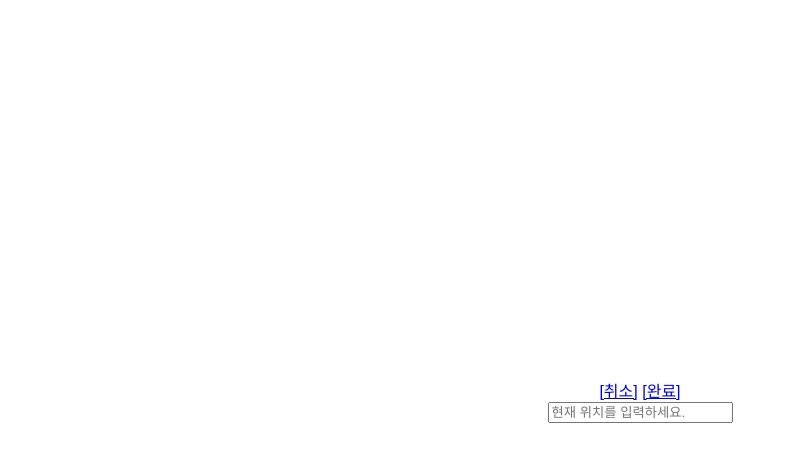
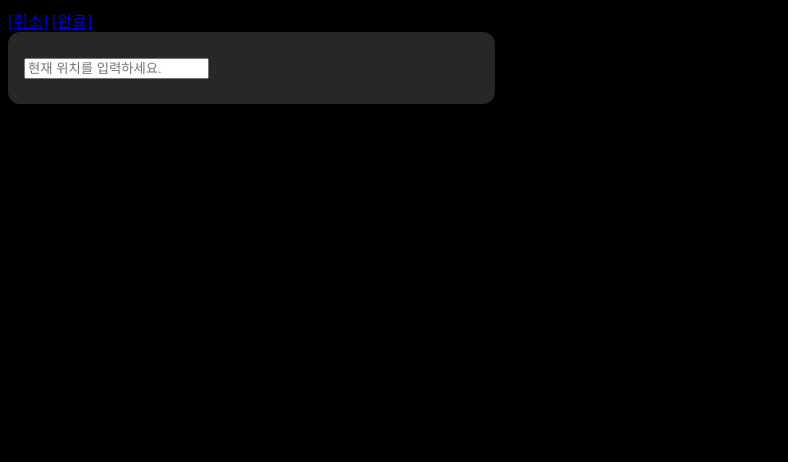
Before and after one commit to softeerbootcamp-3rd/Atcha-FE, a plain HTML site: page search/search.html in a window 1280 px wide. Shown: the whole page, without its empty margins (0-788 px from the left). Drawn offline with Linux system fonts and the light colour scheme.

Commit message:
검색 페이지 디자인 추가

```diff
--- /dev/null
+++ b/search/search.css
@@ -0,0 +1,15 @@
+body {
+    background-color: black;
+    color: white;
+}
+
+#searchBar {
+    display: flex;
+    width: 335px;
+    height: 48px;
+    padding: 12px 136px 12px 16px;
+    align-items: center;
+    flex-shrink: 0;
+    border-radius: 12px;
+    background: var(--Dark-Gray5, #272727);
+}
--- a/search/search.html
+++ b/search/search.html
@@ -4,7 +4,7 @@
     <meta charset="UTF-8">
     <meta http-equiv="X-UA-Compatible" content="IE=edge">
     <meta name="viewport" content="width=device-width, initial-scale=1.0">
-    <link rel="stylesheet" href="../style.css">
+    <link rel="stylesheet" href="./search.css">
     <title>Atcha</title>
 </head>
 <body>
```
